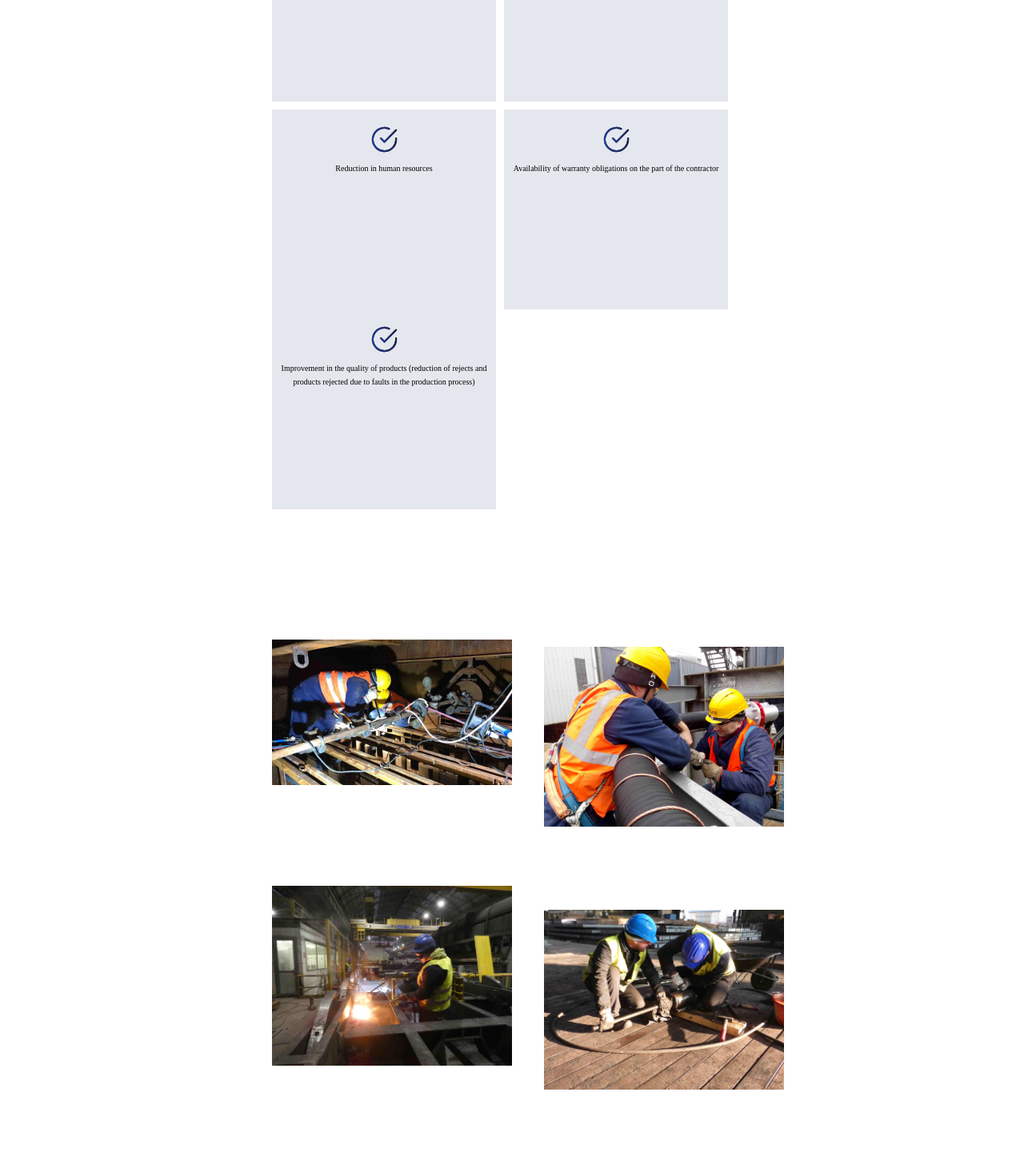
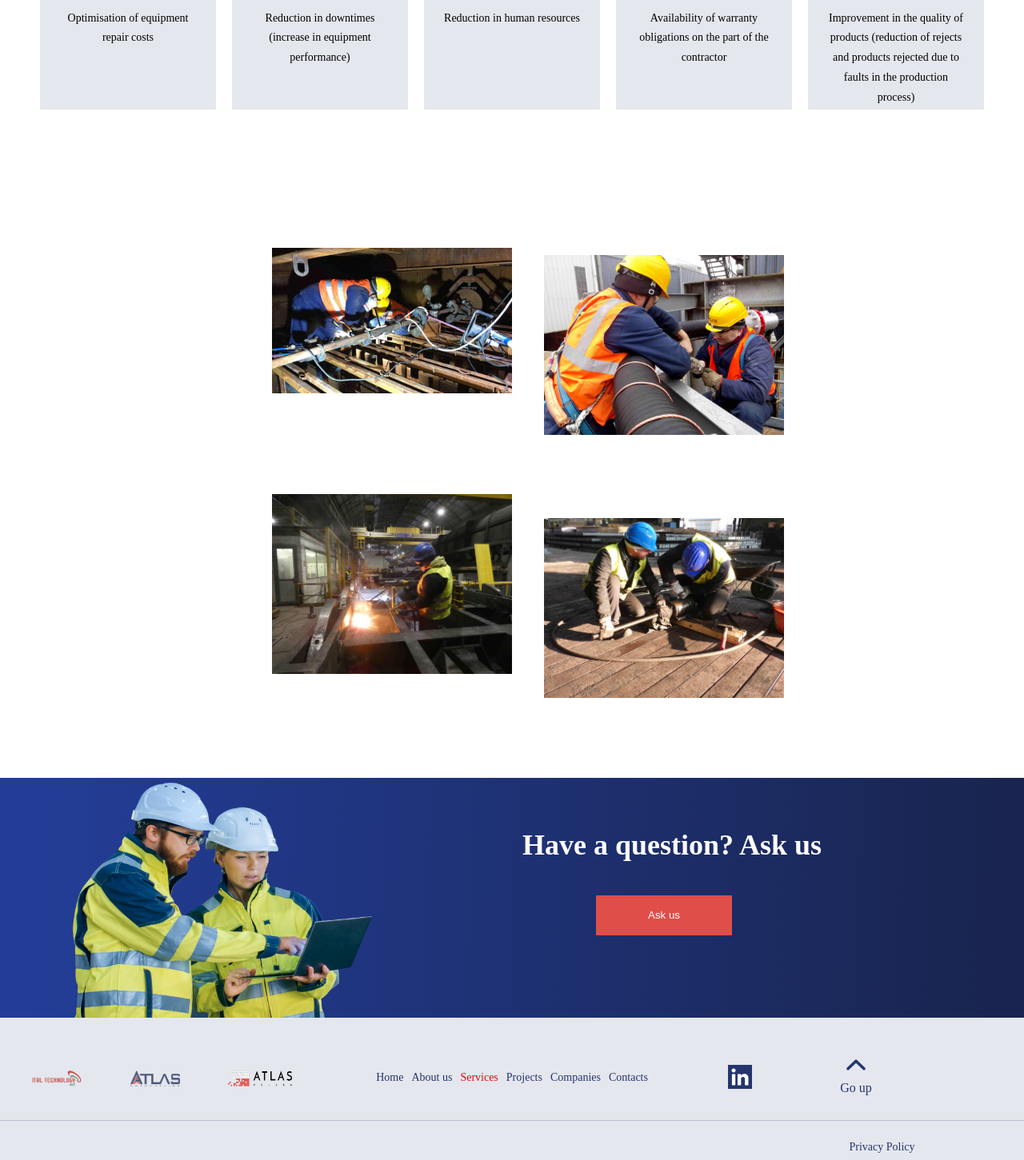
Before and after one commit to kapustikk/Atlas_Corporation, a React (Create React App) app: page /services/after-sales in a window 1280 px wide. Shown: the part 1220-2671 px from the top of the page at 80% size. Built offline with nearby package versions, Linux system fonts and the light colour scheme.

Commit message:
update (fixed bugs)

```diff
--- a/src/components/AboutUs/AboutUs.module.css
+++ b/src/components/AboutUs/AboutUs.module.css
@@ -32,7 +32,7 @@
   position: absolute;
   top: 0;
   left: 0;
-  max-width: 100vw;
+  width: 100%;
   /* height: auto; */
   /* max-height: 100vh; */
 }
@@ -145,7 +145,7 @@ a:focus {
   margin-right: auto;
 }
 
-@media screen and (max-width: 768px) {
+@media screen and (max-width: 767px) {
   .aboutUs {
     display: flex;
     flex-direction: column;
@@ -155,7 +155,14 @@ a:focus {
   }
 }
 
-@media screen and (min-width: 769px) {
+@media screen and (max-width: 767px) {
+  .textAboutUsDiv {
+    width: 350px;
+    padding-left: 0;
+  }
+}
+
+@media screen and (min-width: 768px) {
   .aboutUs {
     max-width: 100vw;
   }
@@ -169,13 +176,6 @@ a:focus {
   padding-left: 60px;
   width: 400px;
   margin-top: 90px;
-}
-
-@media screen and (max-width: 768px) {
-  .textAboutUsDiv {
-    width: 350px;
-    padding-left: 0;
-  }
 }
 
 @media screen and (min-width: 1280px) {
@@ -346,6 +346,23 @@ a:focus {
   .itemOfCompanies {
     margin-bottom: 20px;
     /* margin-left: -30px; */
+  }
+}
+
+@media screen and (min-width: 768px) {
+  .ourCompanies {
+    padding-top: 0;
+  }
+
+  .listOfCompanies {
+    margin-right: 0;
+    margin-top: 40px;
+  }
+}
+
+@media screen and (min-width: 1024px) {
+  .listOfCompanies {
+    margin-top: 20px;
   }
 }
 
@@ -457,7 +474,7 @@ a:focus {
 
 @media screen and (min-width: 768px) {
   .ourServices {
-    width: 750px;
+    width: 400px;
     display: flex;
     justify-content: center;
   }
@@ -466,7 +483,7 @@ a:focus {
   } */
 }
 
-@media screen and (min-width: 1441px) {
+@media screen and (min-width: 1280px) {
   .ourServices {
     width: 1200px;
   }
@@ -622,7 +639,7 @@ a:focus {
   height: 600px;
 }
 
-@media screen and (max-width: 769px) {
+@media screen and (max-width: 767px) {
   .swiper {
     position: absolute;
     top: 10%;
@@ -1225,6 +1242,16 @@ a:focus {
   }
 }
 
+@media screen and (min-width: 1280px) {
+  .textBlock {
+    width: 520px;
+    text-align: center;
+    align-items: center;
+    margin-left: 0;
+    margin-bottom: 40px;
+  }
+}
+
 .mainTitleAsks {
   font-family: Montserrat;
   font-weight: bold;
@@ -1517,6 +1544,17 @@ a:focus {
   }
 }
 
+@media screen and (min-width: 1280px) {
+  .map {
+    position: absolute;
+    top: 35%;
+    right: 15%;
+    width: 900px;
+    margin-right: auto;
+    margin-left: auto;
+  }
+}
+
 @media screen and (min-width: 1440px) {
   .map {
     position: absolute;
@@ -1567,6 +1605,15 @@ a:focus {
     flex-direction: column;
     width: 400px;
     margin-left: 40px;
+    margin-top: 200px;
+  }
+}
+
+@media screen and (min-width: 2400px) {
+  .mapText {
+    flex-direction: column;
+    width: 400px;
+    margin-left: 440px;
     margin-top: 200px;
   }
 }
@@ -1638,7 +1685,7 @@ width: 768px;
 
 @media screen and (max-width: 767px) {
   .footerDiv {
-    height: 700px;
+    height: 740px;
     /* max-height: 100vh; */
     padding-right: 0px;
     padding-left: 0px;
@@ -1648,7 +1695,7 @@ width: 768px;
 @media screen and (min-width: 768px) {
   .footerDiv {
     /* max-width: 100%; */
-    height: 540px;
+    height: 400px;
   }
 }
 
@@ -1701,15 +1748,31 @@ width: 768px;
 }
 
 @media screen and (min-width: 768px) {
+  .footerNavigation {
+    align-items: center;
+  }
+
   .footerCompSvg {
     width: 60px;
     margin-bottom: 15px;
   }
 }
 
-@media screen and (min-width: 1441px) {
+@media screen and (min-width: 1280px) {
   .footerCompSvg {
+    width: 80px;
     margin-right: 60px;
+  }
+}
+
+@media screen and (min-width: 2400px) {
+  .svgAllComp {
+    margin-left: 220px;
+  }
+
+  .footerCompSvg {
+    width: 80px;
+    margin-right: 100px;
   }
 }
 
@@ -1768,13 +1831,43 @@ width: 768px;
 }
 
 @media screen and (min-width: 768px) {
+  .navigation {
+    justify-content: center;
+    /* flex-wrap: wrap; */
+    margin-right: 0;
+  }
+
   .navlink {
     font-size: 12px;
     margin-right: 10px;
   }
 
   .nav {
+    width: 320px;
+    margin-right: 0;
+    margin-top: -20px;
+  }
+}
+
+@media screen and (min-width: 1280px) {
+  .navlink {
+    font-size: 14px;
+  }
+
+  .nav {
     width: 380px;
+  }
+}
+
+@media screen and (min-width: 2400px) {
+  .nav {
+    width: 1200px;
+    margin-left: 100px;
+  }
+
+  .navlink {
+    font-size: 18px;
+    margin-right: 60px;
   }
 }
 
@@ -1782,6 +1875,10 @@ width: 768px;
   composes: navlink;
   color: #e50914;
 }
+
+/* .socialsFooter {
+  width: 200px;
+} */
 
 .socialsText {
   font-family: Montserrat;
@@ -1791,7 +1888,7 @@ width: 768px;
   color: #ababab;
 }
 
-@media screen and (max-width: 769px) {
+@media screen and (max-width: 767px) {
   .socialsText {
     display: flex;
     align-items: center;
@@ -1799,7 +1896,15 @@ width: 768px;
   }
 }
 
-@media screen and (min-width: 769px) {
+@media screen and (min-width: 768px) {
+  .socialsText {
+    margin-left: 0;
+    margin-right: 0;
+    align-items: center;
+  }
+}
+
+@media screen and (min-width: 1024px) {
   .socialsText {
     margin-left: 40px;
     margin-right: 80px;
@@ -1813,7 +1918,7 @@ width: 768px;
   margin-left: 20px;
 }
 
-@media screen and (max-width: 769px) {
+@media screen and (max-width: 767px) {
   .linkedin {
     margin-top: 20px;
   }
@@ -1831,10 +1936,17 @@ width: 768px;
   cursor: pointer;
 }
 
-@media screen and (max-width: 768px) {
+@media screen and (max-width: 767px) {
   .arrowGoUp {
     margin-bottom: 45px;
     margin-left: 20px;
+  }
+}
+
+@media screen and (min-width: 768px) {
+  .arrowGoUp {
+    margin-bottom: 30px;
+    margin-left: 30px;
   }
 }
 
@@ -1907,12 +2019,12 @@ width: 768px;
 
   .listOfAdresses {
     justify-content: center;
-    width: 768px;
+    width: 730px;
   }
 
   .itemOfAdresses {
     width: 230px;
-    margin-right: 20px;
+    margin-right: 15px;
   }
 
   .itemOfAdresses:last-child {
@@ -1926,6 +2038,17 @@ width: 768px;
   }
 }
 
+@media screen and (min-width: 2400px) {
+  .listOfAdresses {
+    width: 1400px;
+  }
+
+  .itemOfAdresses {
+    width: 350px;
+    margin-right: 100px;
+  }
+}
+
 .telephone {
   width: 200px;
   height: 10px;
@@ -1942,7 +2065,7 @@ width: 768px;
 }
 
 .mailSvg {
-  margin-right: 10px;
+  margin-right: 5px;
 }
 
 .mail {
--- a/src/components/AboutUs/Footer.js
+++ b/src/components/AboutUs/Footer.js
@@ -71,7 +71,7 @@ export default function Footer() {
               </NavLink>
             </nav>
             <p className={s.socialsText}>
-              We are in social media:{' '}
+              {/* Our social:{' '} */}
               <a
                 href="https://www.linkedin.com/company/atlas-corporation-llc/"
                 aria-label="Instagram link"
--- a/src/components/AboutUs/OurBenefits.js
+++ b/src/components/AboutUs/OurBenefits.js
@@ -10,7 +10,7 @@ export default function OurBenefits() {
   return (
     <div className={s.benefitsDiv}>
       <div className={s.benefits}>
-        <h3 className={s.titleBenefits}>Why we</h3>
+        {/* <h3 className={s.titleBenefits}>Why we</h3> */}
         <h2 className={s.mainTitleBenefits}>Benefits</h2>
         <div className={s.allBenefits}>
           <div className={s.components}>
--- a/src/components/AboutUs/OurServices.js
+++ b/src/components/AboutUs/OurServices.js
@@ -22,7 +22,7 @@ export default function OurServices() {
 
   return (
     <div className={s.ourServicesDiv}>
-      <h3 className={s.ourServicesTitle}>What we do</h3>
+      {/* <h3 className={s.ourServicesTitle}>What we do</h3> */}
       <h2 className={s.ourServicesMainTitle}>Our Services</h2>
       <div className={s.ourServices}>
         <Swiper
--- a/src/components/Companies/Companies.module.css
+++ b/src/components/Companies/Companies.module.css
@@ -142,11 +142,14 @@
 
 @media screen and (max-width: 767px) {
   .addressBlock {
+    width: 100%;
     padding-top: 40px;
     padding-bottom: 40px;
-    padding-left: 15px;
-    padding-right: 15px;
   }
+
+  /* .address {
+    margin-left: 40px;
+  } */
 }
 
 .telephone {
@@ -193,6 +196,6 @@
 
 @media screen and (max-width: 767px) {
   .svg {
-    width: 150px;
+    width: 100px;
   }
 }
--- a/src/components/Contacts/Contacts.module.css
+++ b/src/components/Contacts/Contacts.module.css
@@ -23,7 +23,7 @@
 
 @media screen and (min-width: 768px) {
   .contacts {
-    max-width: 100vh;
+    /* max-width: 100vh; */
     margin-bottom: 100px;
   }
 }
@@ -78,7 +78,7 @@
 @media screen and (min-width: 1280px) {
   .adresses {
     width: 550px;
-    margin-left: 500px;
+    margin-left: 280px;
     margin-right: auto;
     margin-top: 0;
   }
@@ -87,7 +87,7 @@
 @media screen and (min-width: 1400px) {
   .adresses {
     width: 550px;
-    margin-left: 650px;
+    margin-left: 400px;
     margin-right: auto;
     margin-top: 0;
   }
@@ -158,7 +158,7 @@
 @media screen and (min-width: 1280px) {
   .map {
     top: 0;
-    left: -15%;
+    left: -85%;
   }
 }
 
@@ -166,7 +166,7 @@
   .map {
     position: absolute;
     top: 0;
-    left: -20%;
+    right: 20%;
     width: 800px;
     height: 600px;
   }
@@ -299,7 +299,7 @@
   cursor: pointer;
 }
 
-@media screen and (max-width: 1280px) {
+@media screen and (max-width: 1279px) {
   .askUsBlock {
     margin-top: 500px;
   }
--- a/src/components/OurCompanies/OurCompanies.module.css
+++ b/src/components/OurCompanies/OurCompanies.module.css
@@ -34,6 +34,12 @@
   /* identical to box height, or 40px */
 }
 
+@media screen and (max-width: 767px) {
+  .allCompanies {
+    width: 350px;
+  }
+}
+
 .company {
   display: flex;
   flex-direction: column;
@@ -50,6 +56,7 @@
 
 @media screen and (max-width: 767px) {
   .company {
+    padding: 0;
     width: 350px;
   }
 }
--- a/src/components/OurProjects/OurProjects.module.css
+++ b/src/components/OurProjects/OurProjects.module.css
@@ -191,7 +191,7 @@
   display: flex;
   justify-content: center;
   align-items: center;
-  margin-bottom: 40px;
+  margin-bottom: 20px;
 }
 
 .imageSlides {
@@ -199,3 +199,9 @@
   max-width: 1200px;
   max-height: 100vh;
 }
+
+@media screen and (max-width: 767px) {
+  .imageSlides {
+    max-width: 400px;
+  }
+}
--- a/src/components/OurServices/Services.module.css
+++ b/src/components/OurServices/Services.module.css
@@ -159,12 +159,24 @@
 
 @media screen and (min-width: 768px) {
   .advantagesList {
+    display: flex;
+    justify-content: center;
     width: 600px;
   }
 }
 
-@media screen and (min-width: 1440px) {
+@media screen and (min-width: 1280px) {
   .advantagesList {
+    display: flex;
+    justify-content: center;
+    width: 100%;
+  }
+}
+
+@media screen and (min-width: 2400px) {
+  .advantagesList {
+    display: flex;
+    justify-content: center;
     width: 1200px;
   }
 }
@@ -195,19 +207,21 @@
 
 @media screen and (min-width: 768px) {
   .advantagesItem {
-    width: 140px;
-    height: 160px;
-    margin-right: 5px;
+    width: 110px;
+    height: 150px;
+    margin-right: 10px;
     margin-bottom: 5px;
+    line-height: 1.3;
   }
 }
 
 @media screen and (min-width: 1280px) {
   .advantagesItem {
-    width: 280px;
-    height: 250px;
-    margin-right: 10px;
+    width: 220px;
+    height: 260px;
+    margin-right: 20px;
     margin-bottom: 10px;
+    line-height: 1.78;
   }
 }
 
@@ -218,7 +232,7 @@
   }
 }
 
-.advantagesItem:nth-child(4n) {
+.advantagesItem:nth-child(5n) {
   margin-right: 0;
 }
 
@@ -248,7 +262,7 @@
   margin-top: 70px;
 }
 
-@media screen and (max-width: 1280px) {
+@media screen and (max-width: 1279px) {
   .advantagesText {
     font-size: 10px;
     margin-left: 10px;
```
